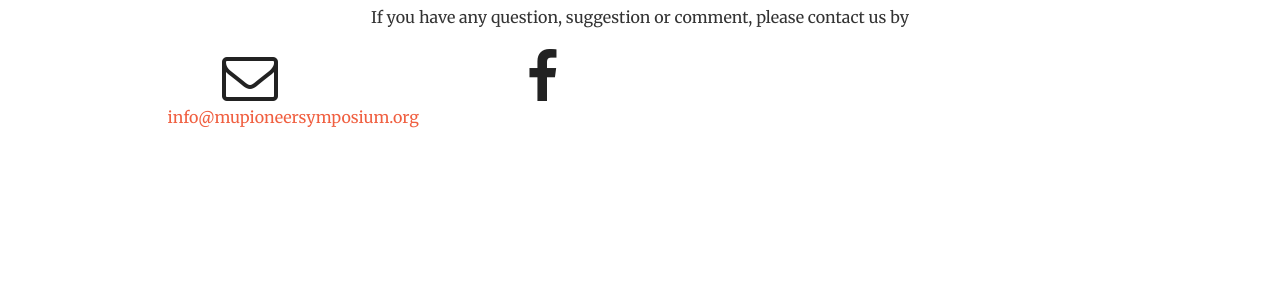
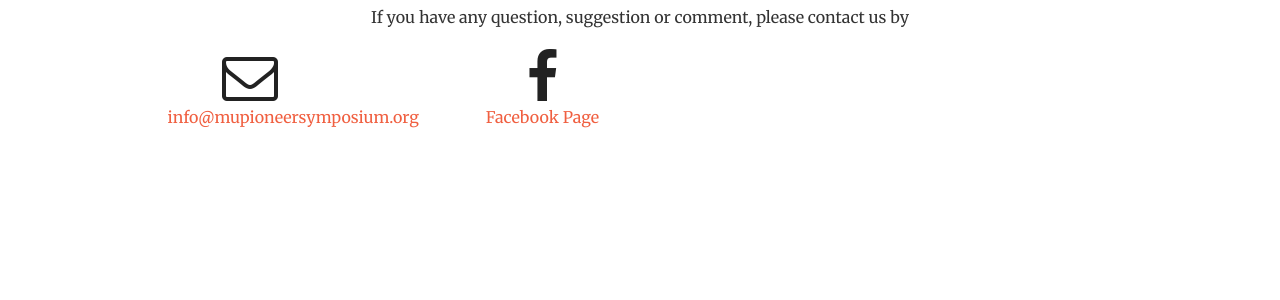
Before and after one commit to mupioneersymposium/mupioneersymposium.github.io, a Jekyll site: the page built from index.html, in a window 1280 px wide and 900 px high, scrolled down 2398 px. Shown: the part 153-453 px from the top of the window. Built offline with Jekyll 4.4.1, drawn with Linux system fonts in a browser that asks for light colours.

Commit message:
Update contact.html

```diff
--- a/_includes/contact.html
+++ b/_includes/contact.html
@@ -24,7 +24,7 @@
         <div class="col-lg-2 col-lg-offset-1 text-center">
             <a href="https://facebook.com">
             <i class="fa fa-facebook fa-3x wow bounceIn" data-wow-delay=".1s"></i>
-                <p>{{ Facebook Page }}</p>
+                <p>Facebook Page</p>
             </a>
         </div>
 
```
